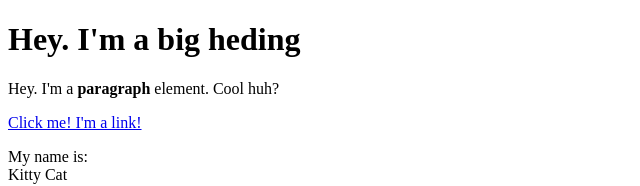
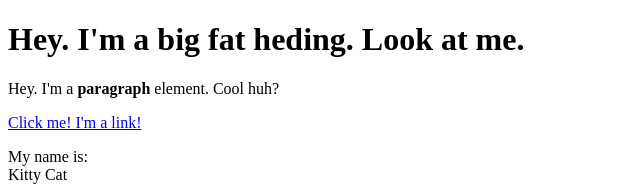
Before and after one commit to bluelakeshine/cartoon-hero, a plain HTML site: page test.html in a window 1280 px wide. Shown: the top 186 px of the page, without its empty margins (0-640 px from the left). Drawn offline with Linux system fonts and the light colour scheme.

Commit message:
added "fat"

```diff
--- a/test.html
+++ b/test.html
@@ -4,7 +4,7 @@
     <title>Test page</title>
 </head>
 <body>
-    <h1>Hey. I'm a big heding</h1>
+    <h1>Hey. I'm a big fat heding. Look at me.</h1>
     <p>Hey. I'm a <b>paragraph</b> element. Cool huh?</p>
     <a href="https://google.com" target="_blank" title="let's go to google">Click me! I'm a link!</a>
     <p>My name is:<br>
```
